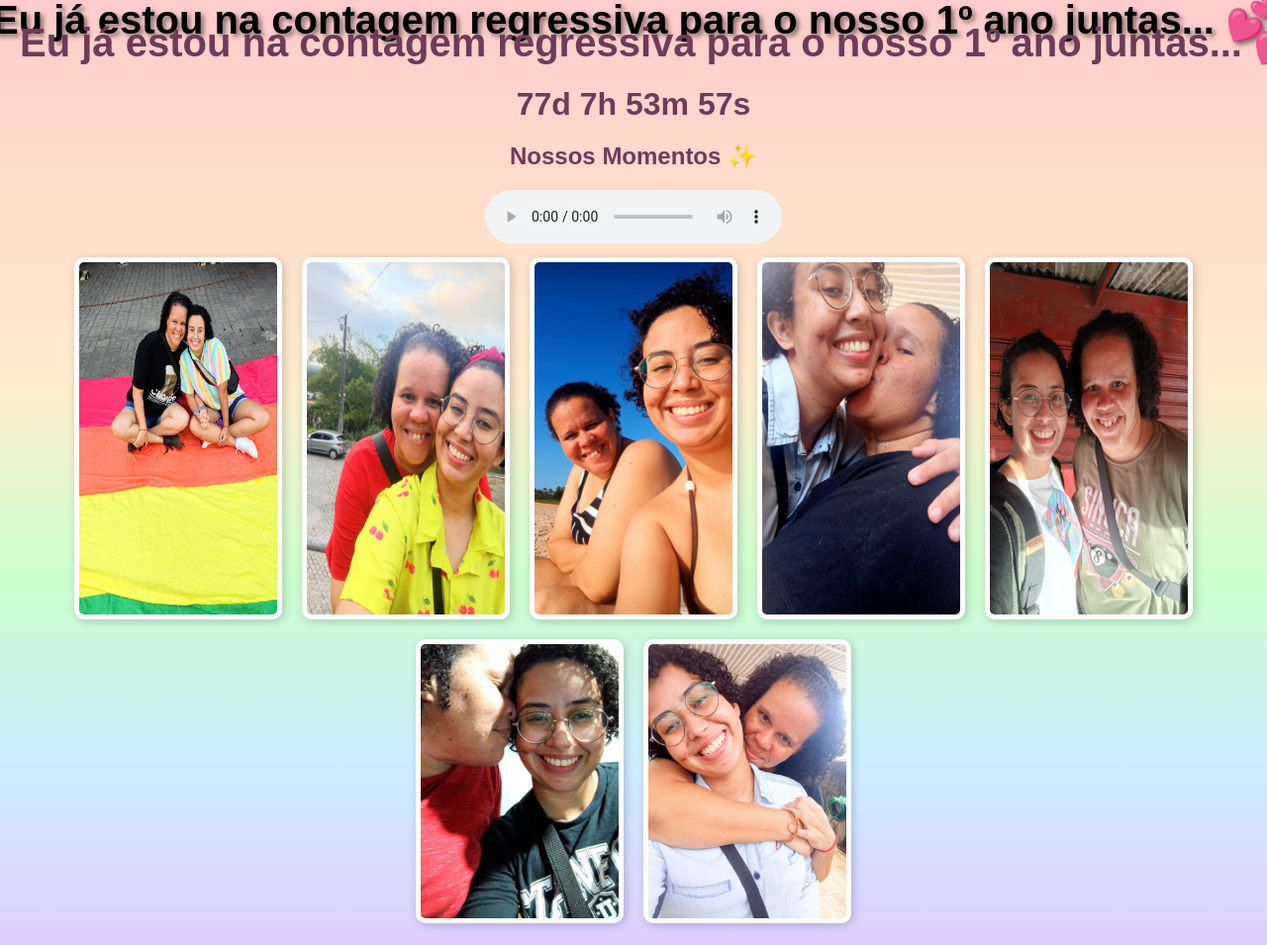
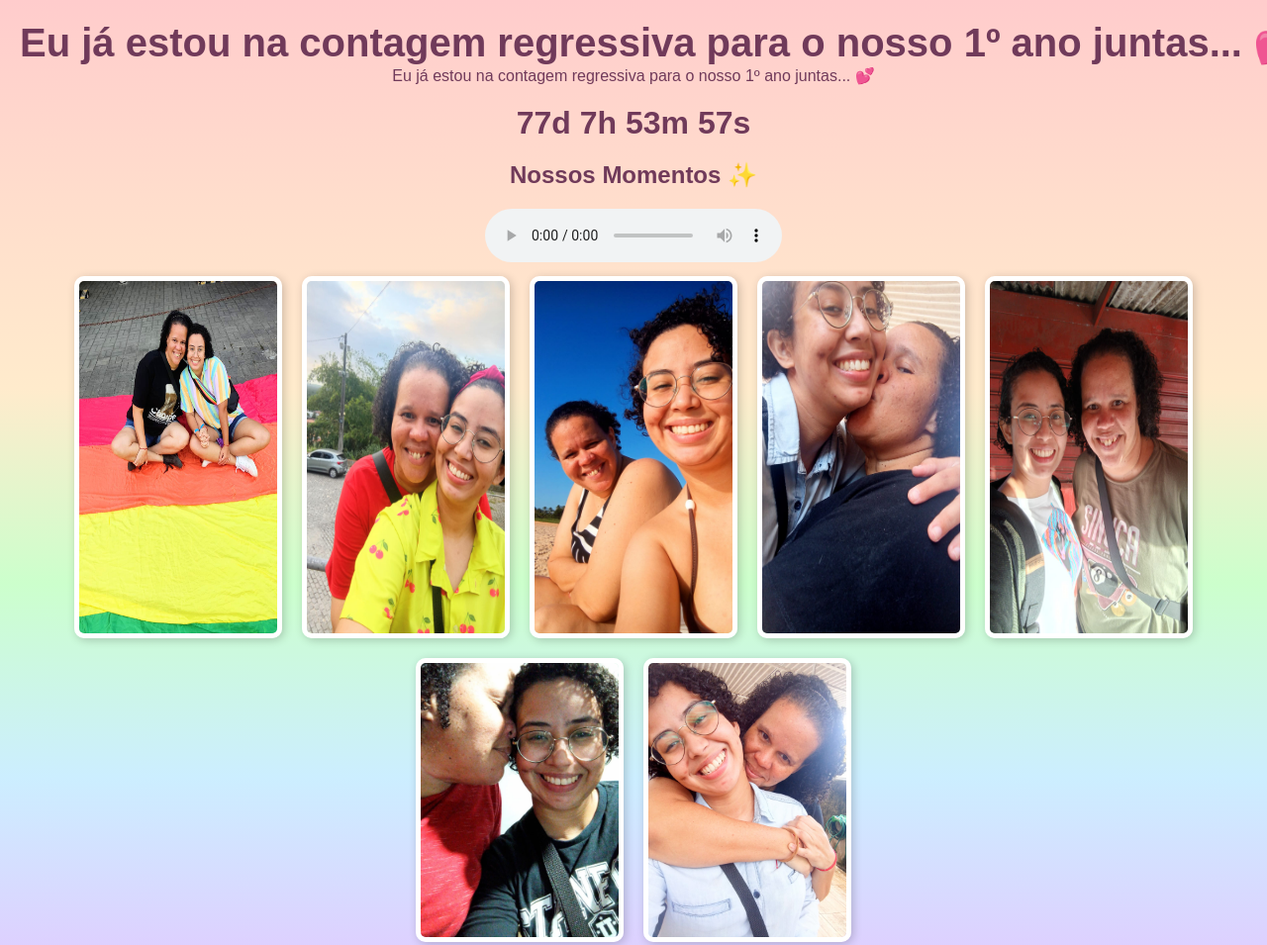
Before and after one commit to nossoamor/aprincesaelela, a plain HTML site: page index.html in a window 1280 px wide. Shown: the top 955 px of the page at 99% size. Drawn offline with Linux system fonts and the light colour scheme.

Commit message:
Update index.html

```diff
--- a/index.html
+++ b/index.html
@@ -22,22 +22,6 @@
             padding: 0;
             white-space: nowrap; /* Evita quebra de linha */
             text-align: center; /* Garante que o texto fique centralizado */
-        }
-        /* Ajuste da sombra e alinhamento do texto */
-        .shadow-text {
-            position: absolute;
-            top: 0;
-            left: 50%;
-            transform: translateX(-50%); /* Centraliza horizontalmente */
-            font-size: 2.5em;
-            font-weight: bold;
-            color: black;
-            z-index: -1;
-            text-shadow: 3px 3px 5px rgba(0, 0, 0, 0.5);
-            margin: 0;
-            padding: 0;
-            line-height: 1;
-            white-space: nowrap; /* Evita quebra de linha */
         }
         .countdown {
             font-size: 2em;
```
